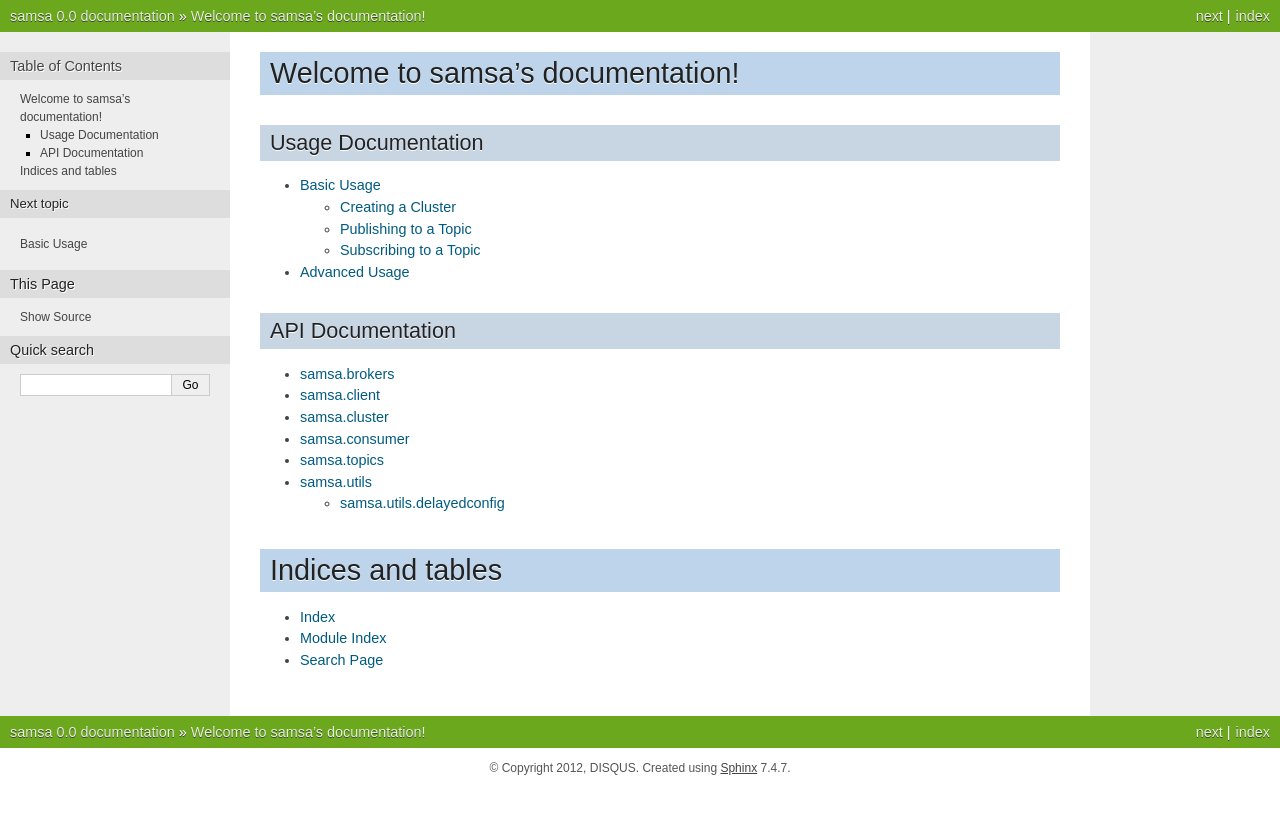
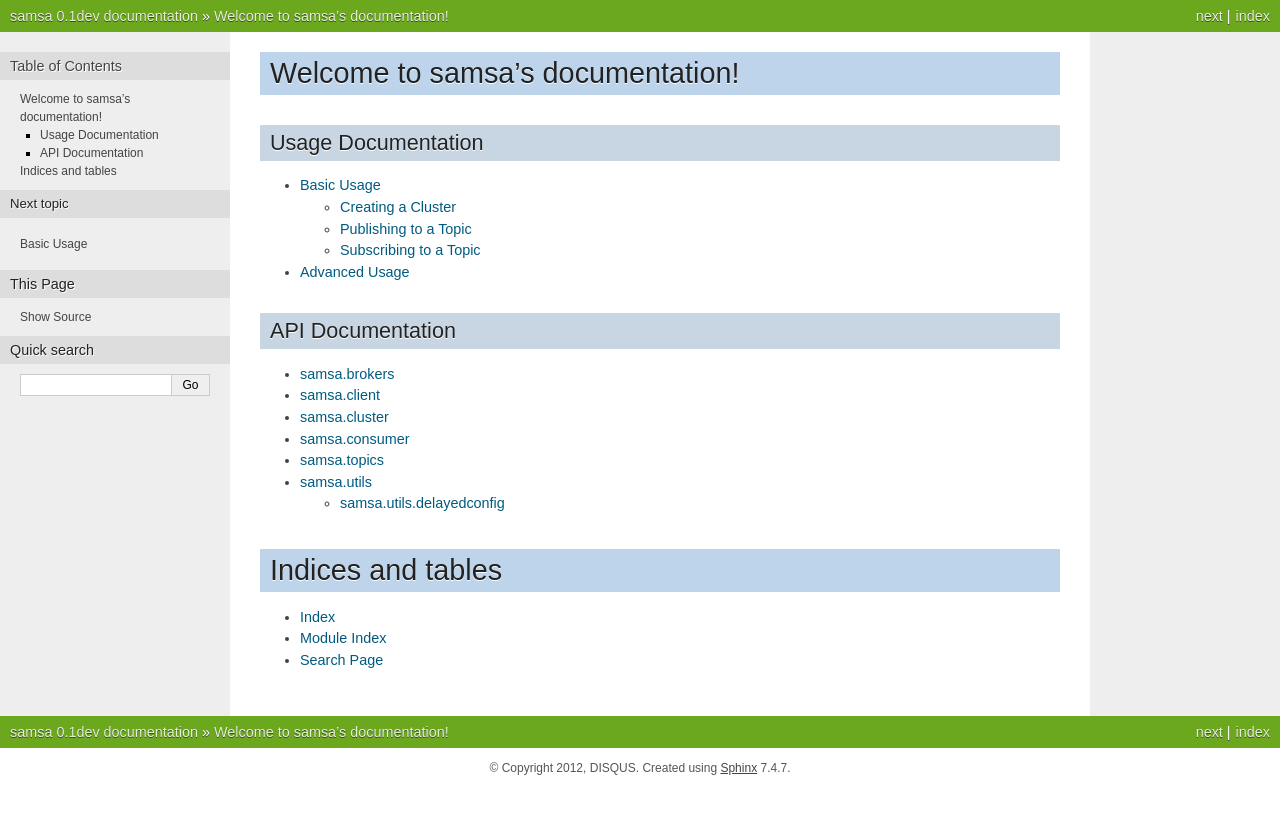
Before and after one commit to Parsely/pykafka, a Sphinx documentation site: the page built from doc/index.rst, in a window 1280 px wide. Shown: the top 814 px of the page. Built offline with Sphinx 7.4.7, drawn with Linux system fonts in a browser that asks for light colours.

Commit message:
propagate version number through docs.

```diff
--- a/doc/conf.py
+++ b/doc/conf.py
@@ -16,10 +16,11 @@ limitations under the License.
 
 # -*- coding: utf-8 -*-
 import sys, os
+import samsa
 
 project = u'samsa'
 copyright = u'2012, DISQUS'
-version = release = '0.0'
+version = release = samsa.__version__
 
 extensions = ['sphinx.ext.autodoc']
 
--- a/samsa/__init__.py
+++ b/samsa/__init__.py
@@ -13,3 +13,5 @@ WITHOUT WARRANTIES OR CONDITIONS OF ANY KIND, either express or implied.
 See the License for the specific language governing permissions and
 limitations under the License.
 """
+
+__version__ = '0.1dev'
--- a/setup.py
+++ b/setup.py
@@ -18,6 +18,7 @@ limitations under the License.
 import sys
 
 from setuptools import setup
+from samsa import __version__
 
 try:
     import multiprocessing
@@ -41,7 +42,7 @@ if 'nosetests' in sys.argv[1:]:
 
 setup(
     name='samsa',
-    version='0.1dev',
+    version=__version__,
     author='Ted Kaemming & Matthew Hooker',
     author_email='samsa@librelist.com',
     url='https://github.com/disqus/samsa',
```
